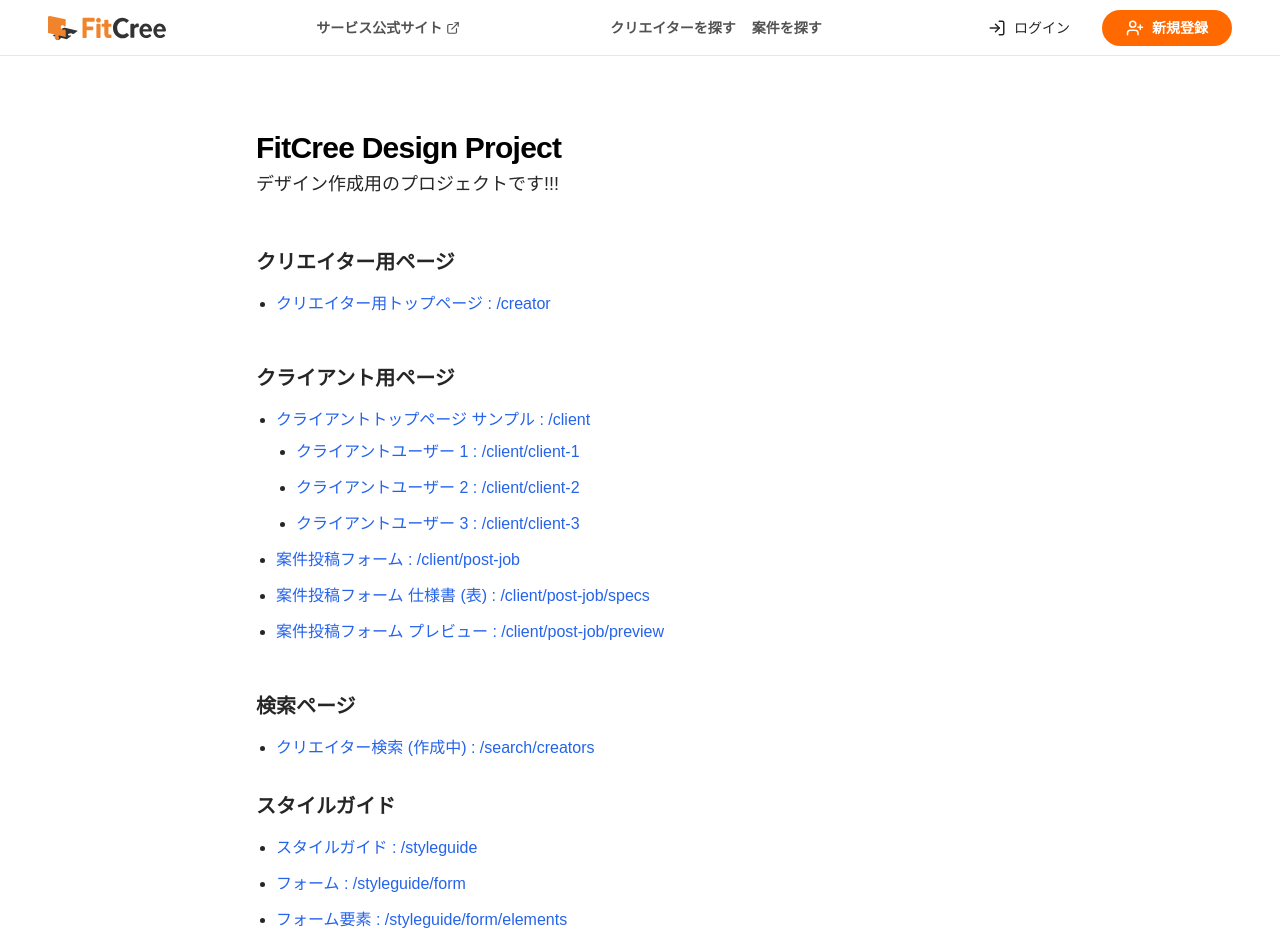
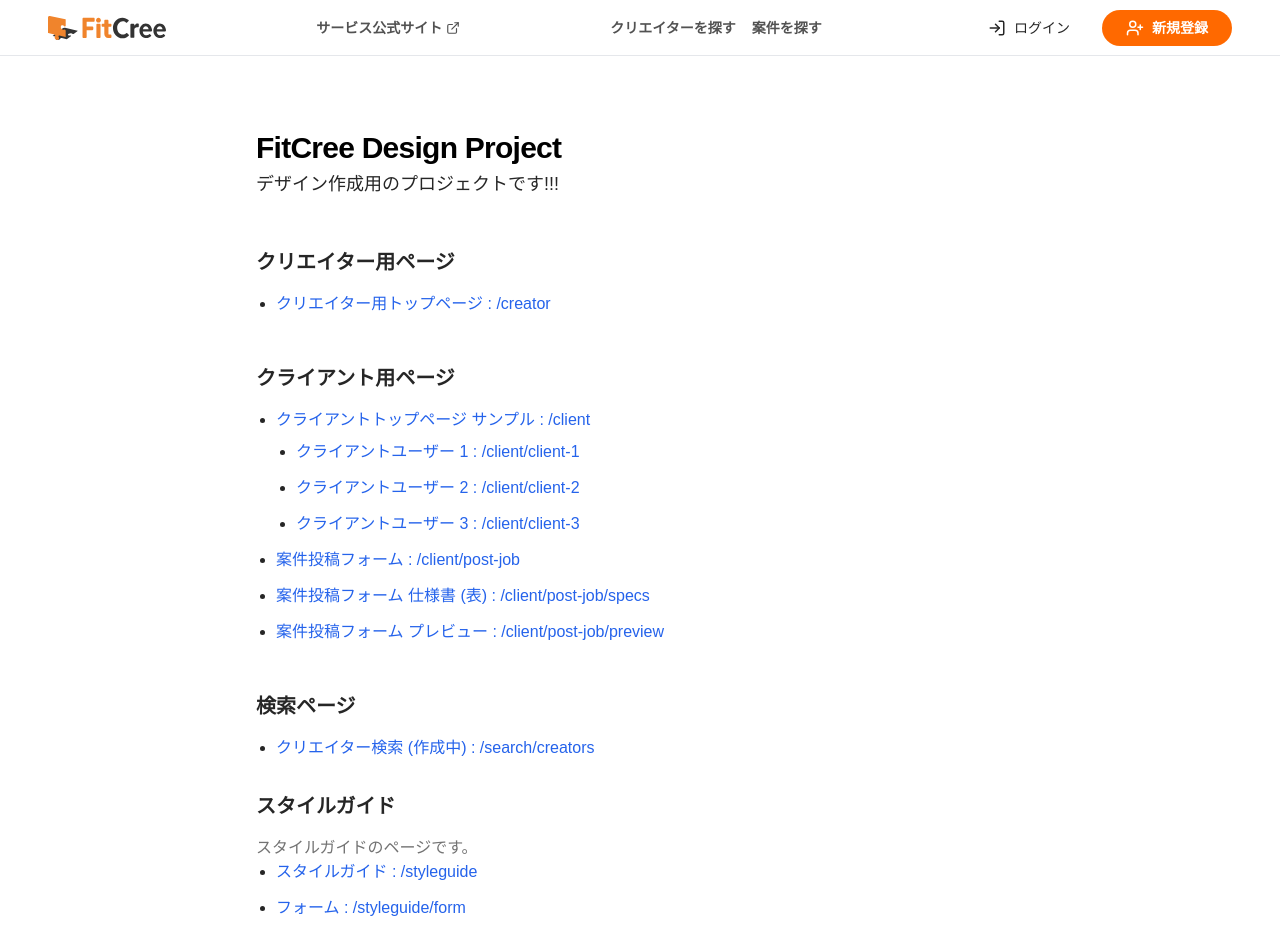
Before and after one commit to FitCree/fitcree-design, a Next.js app in the folder fitcree-design-app/: page / in a window 1280 px wide. Shown: the top 933 px of the page. Built offline with nearby package versions, Linux system fonts and the light colour scheme.

Commit message:
deploy test

```diff
--- a/fitcree-design-app/src/app/page.tsx
+++ b/fitcree-design-app/src/app/page.tsx
@@ -91,6 +91,7 @@
             <h2 className="mb-4 text-xl font-semibold text-neutral-800">
               スタイルガイド
             </h2>
+            <p className="text-neutral-500 mt-2">スタイルガイドのページです。</p>
             <ul className="flex flex-col gap-3 list-disc pl-5 text-neutral-800">
               <li>
                 <Link className="link-blue" href="/styleguide">
```
